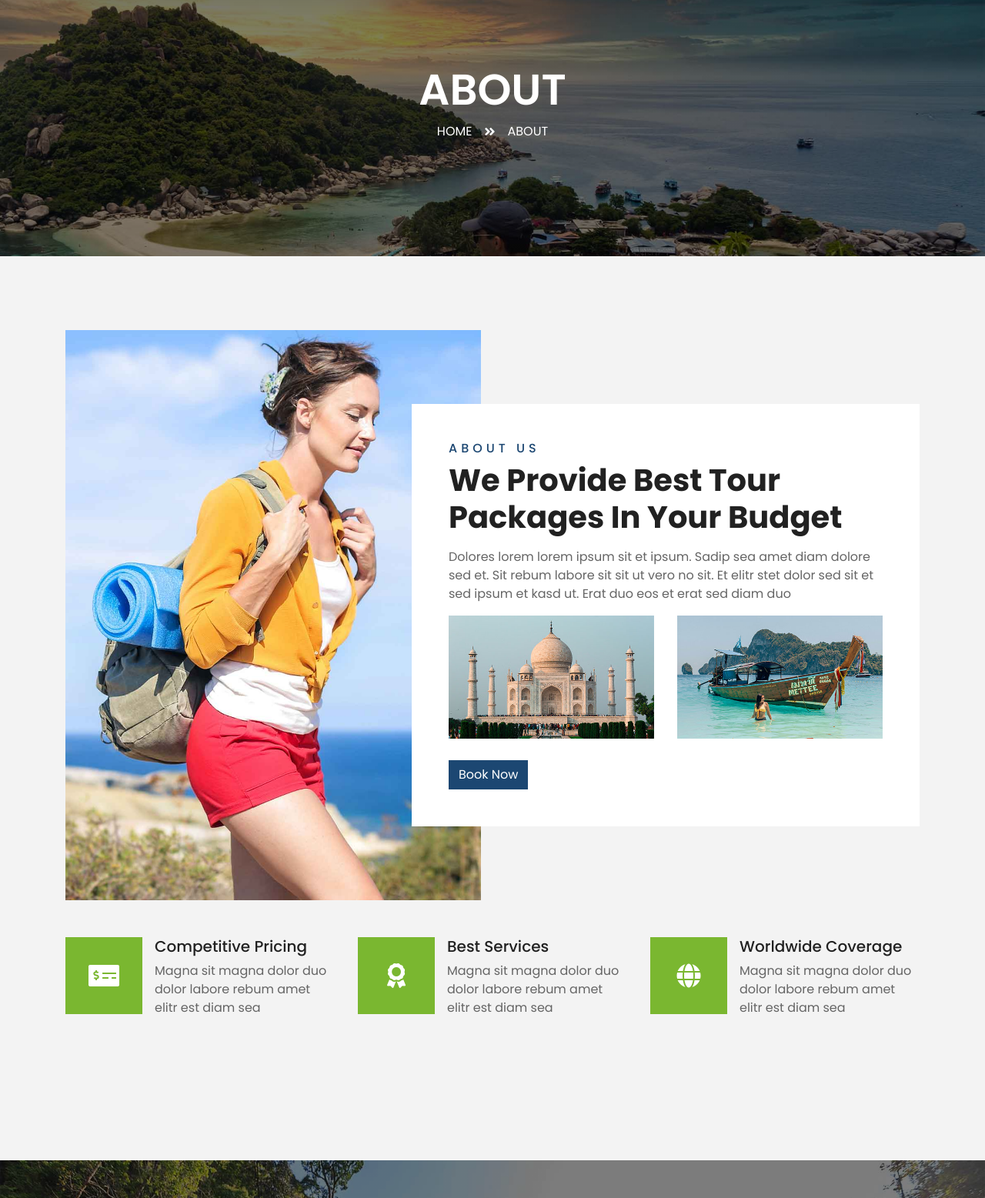
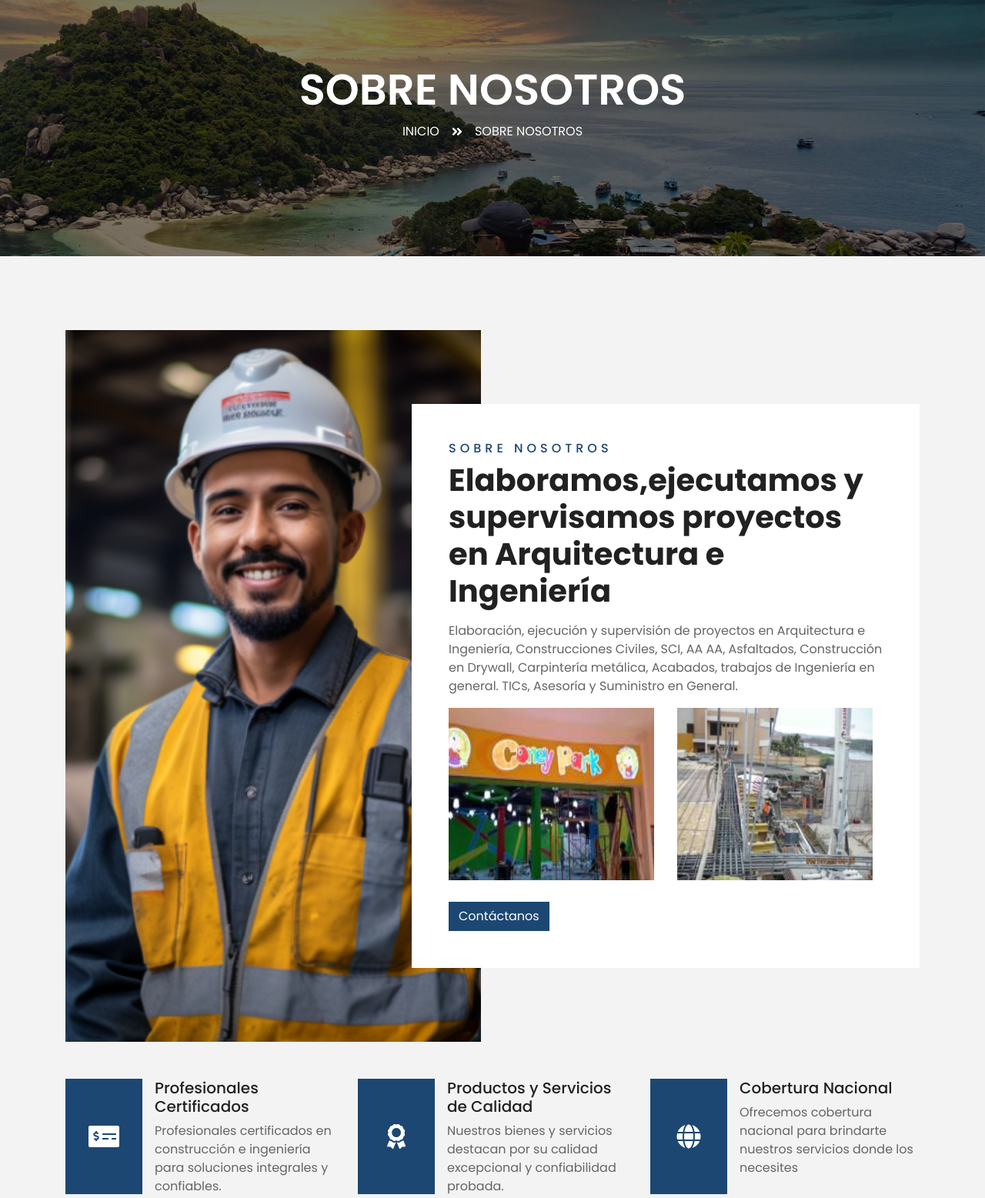
Before and after one commit to AlexanderFeria/myqkontrata, a plain HTML site: page about.html in a window 1280 px wide. Shown: the part 189-1746 px from the top of the page at 77% size. Drawn offline with nearby package versions, Linux system fonts and the light colour scheme.

Commit message:
pagina SOBRE NOSOTROS lista

```diff
--- a/about.html
+++ b/about.html
@@ -102,11 +102,11 @@
     <div class="container-fluid page-header">
         <div class="container">
             <div class="d-flex flex-column align-items-center justify-content-center" style="min-height: 400px">
-                <h3 class="display-4 text-white text-uppercase">About</h3>
+                <h3 class="display-4 text-white text-uppercase">SOBRE NOSOTROS</h3>
                 <div class="d-inline-flex text-white">
-                    <p class="m-0 text-uppercase"><a class="text-white" href="">Home</a></p>
+                    <p class="m-0 text-uppercase"><a class="text-white" href="">Inicio</a></p>
                     <i class="fa fa-angle-double-right pt-1 px-3"></i>
-                    <p class="m-0 text-uppercase">About</p>
+                    <p class="m-0 text-uppercase">Sobre Nosotros</p>
                 </div>
             </div>
         </div>
@@ -173,23 +173,23 @@
             <div class="row">
                 <div class="col-lg-6" style="min-height: 500px;">
                     <div class="position-relative h-100">
-                        <img class="position-absolute w-100 h-100" src="img/about.jpg" style="object-fit: cover;">
+                      <img class="position-absolute w-100 h-100" src="img/ingeniero.png" style="object-fit: cover;">
                     </div>
                 </div>
                 <div class="col-lg-6 pt-5 pb-lg-5">
                     <div class="about-text bg-white p-4 p-lg-5 my-lg-5">
-                        <h6 class="text-primary text-uppercase" style="letter-spacing: 5px;">About Us</h6>
-                        <h1 class="mb-3">We Provide Best Tour Packages In Your Budget</h1>
-                        <p>Dolores lorem lorem ipsum sit et ipsum. Sadip sea amet diam dolore sed et. Sit rebum labore sit sit ut vero no sit. Et elitr stet dolor sed sit et sed ipsum et kasd ut. Erat duo eos et erat sed diam duo</p>
+                        <h6 class="text-primary text-uppercase" style="letter-spacing: 5px;">Sobre nosotros</h6>
+                        <h1 class="mb-3">Elaboramos,ejecutamos y supervisamos proyectos en Arquitectura e Ingeniería</h1>
+                        <p>Elaboración,  ejecución  y supervisión de proyectos en Arquitectura e Ingeniería, Construcciones Civiles, SCI, AA AA, Asfaltados,  Construcción  en  Drywall,  Carpintería  metálica,  Acabados, trabajos  de Ingeniería en general. TICs,  Asesoría y Suministro en General. </p>
                         <div class="row mb-4">
                             <div class="col-6">
-                                <img class="img-fluid" src="img/about-1.jpg" alt="">
+                                <img class="img-fluid" height="224px" src="img/coneypark.png" alt="">
                             </div>
                             <div class="col-6">
-                                <img class="img-fluid" src="img/about-2.jpg" alt="">
+                                <img class="img-fluid" height="224px" src="img/obra-uno.png" alt="">
                             </div>
                         </div>
-                        <a href="" class="btn btn-primary mt-1">Book Now</a>
+                        <a href="" class="btn btn-primary mt-1">Contáctanos</a>
                     </div>
                 </div>
             </div>
@@ -204,34 +204,34 @@
             <div class="row">
                 <div class="col-md-4">
                     <div class="d-flex mb-4 mb-lg-0">
-                        <div class="d-flex flex-shrink-0 align-items-center justify-content-center bg-primary mr-3" style="height: 100px; width: 100px;">
+                         <div class="d-flex flex-shrink-0 align-items-center justify-content-center bg-primary mr-3" style="height: 150px; width: 100px;">
                             <i class="fa fa-2x fa-money-check-alt text-white"></i>
                         </div>
                         <div class="d-flex flex-column">
-                            <h5 class="">Competitive Pricing</h5>
-                            <p class="m-0">Magna sit magna dolor duo dolor labore rebum amet elitr est diam sea</p>
+                            <h5 class="">Profesionales Certificados</h5>
+                            <p class="m-0">Profesionales certificados en construcción e ingeniería para soluciones integrales y confiables.</p>
                         </div>
                     </div>
                 </div>
                 <div class="col-md-4">
                     <div class="d-flex mb-4 mb-lg-0">
-                        <div class="d-flex flex-shrink-0 align-items-center justify-content-center bg-primary mr-3" style="height: 100px; width: 100px;">
+                        <div class="d-flex flex-shrink-0 align-items-center justify-content-center bg-primary mr-3" style="height: 150px; width: 100px;">
                             <i class="fa fa-2x fa-award text-white"></i>
                         </div>
                         <div class="d-flex flex-column">
-                            <h5 class="">Best Services</h5>
-                            <p class="m-0">Magna sit magna dolor duo dolor labore rebum amet elitr est diam sea</p>
+                            <h5 class="">Productos y Servicios de Calidad</h5>
+                            <p class="m-0">Nuestros bienes y servicios destacan por su calidad excepcional y confiabilidad probada.</p>
                         </div>
                     </div>
                 </div>
                 <div class="col-md-4">
                     <div class="d-flex mb-4 mb-lg-0">
-                        <div class="d-flex flex-shrink-0 align-items-center justify-content-center bg-primary mr-3" style="height: 100px; width: 100px;">
+                        <div class="d-flex flex-shrink-0 align-items-center justify-content-center bg-primary mr-3" style="height: 150px; width: 100px;">
                             <i class="fa fa-2x fa-globe text-white"></i>
                         </div>
                         <div class="d-flex flex-column">
-                            <h5 class="">Worldwide Coverage</h5>
-                            <p class="m-0">Magna sit magna dolor duo dolor labore rebum amet elitr est diam sea</p>
+                            <h5 class="">Cobertura Nacional</h5>
+                            <p class="m-0">Ofrecemos cobertura nacional para brindarte nuestros servicios donde los necesites</p>
                         </div>
                     </div>
                 </div>
```
Also changed, not shown: index.html (+9 -9 lines), css/style.css.
